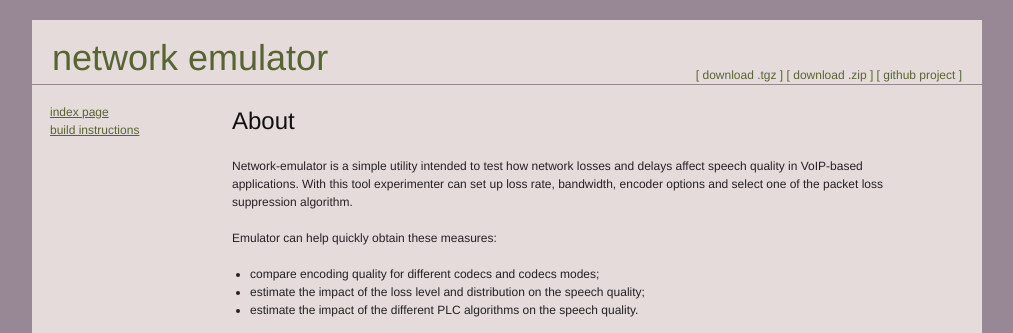
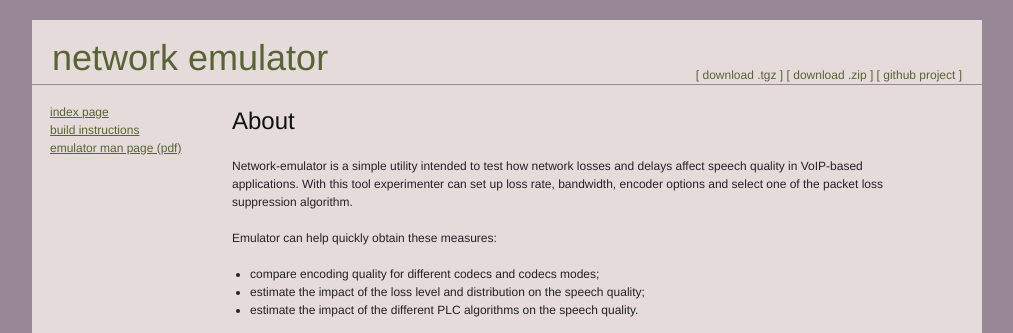
Before and after one commit to imankulov/network-emulator, a Jekyll site: the page built from index.markdown, in a window 1280 px wide. Shown: the top 333 px of the page, without its empty margins (133-1146 px from the left). Built offline with Jekyll 4.4.1, drawn with Linux system fonts in a browser that asks for light colours.

Commit message:
Emulator man page added

```diff
--- a/_layouts/default.html
+++ b/_layouts/default.html
@@ -30,8 +30,9 @@
 
         <div class="span-5 left-menu">
             <ul>
-            <li><a href="index.html">index page</a>
-            <li><a href="build.html">build instructions</a>
+            <li><a href="index.html">index page</a></li>
+            <li><a href="build.html">build instructions</a></li>
+            <li><a href="static/emulator.1.pdf">emulator man page (pdf)</a></li>
             </ul>
         </div>
         <div class="span-17">
```
Also changed, not shown: 1 other file.
